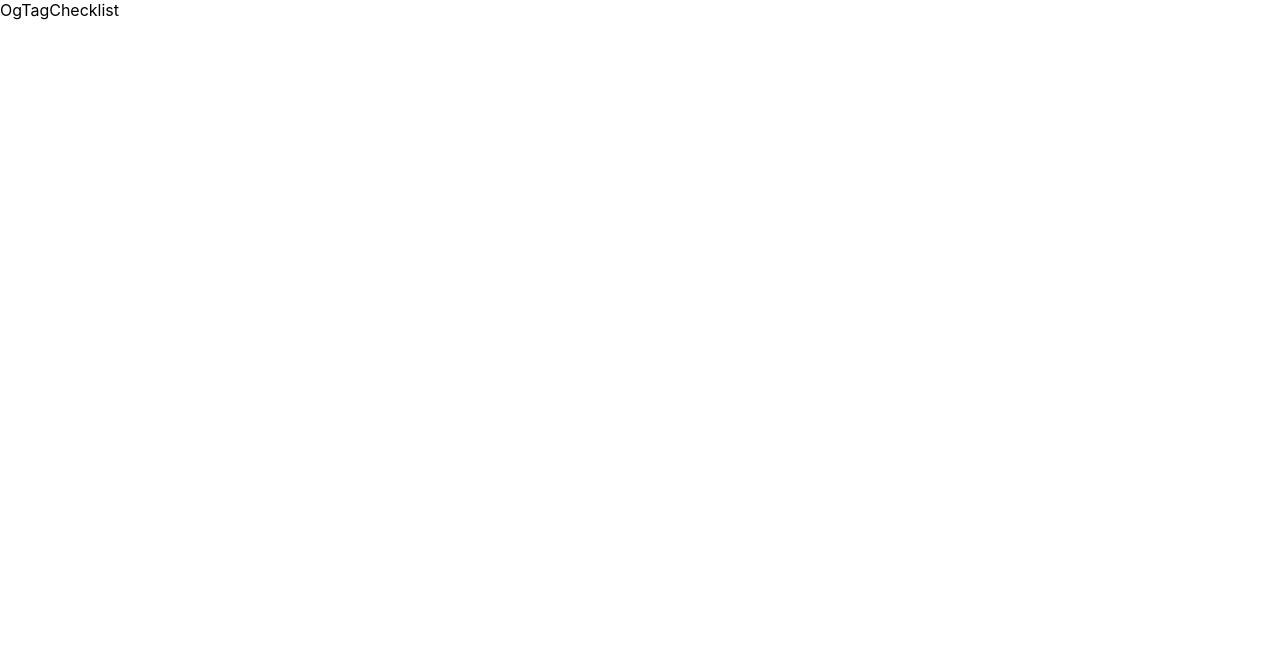
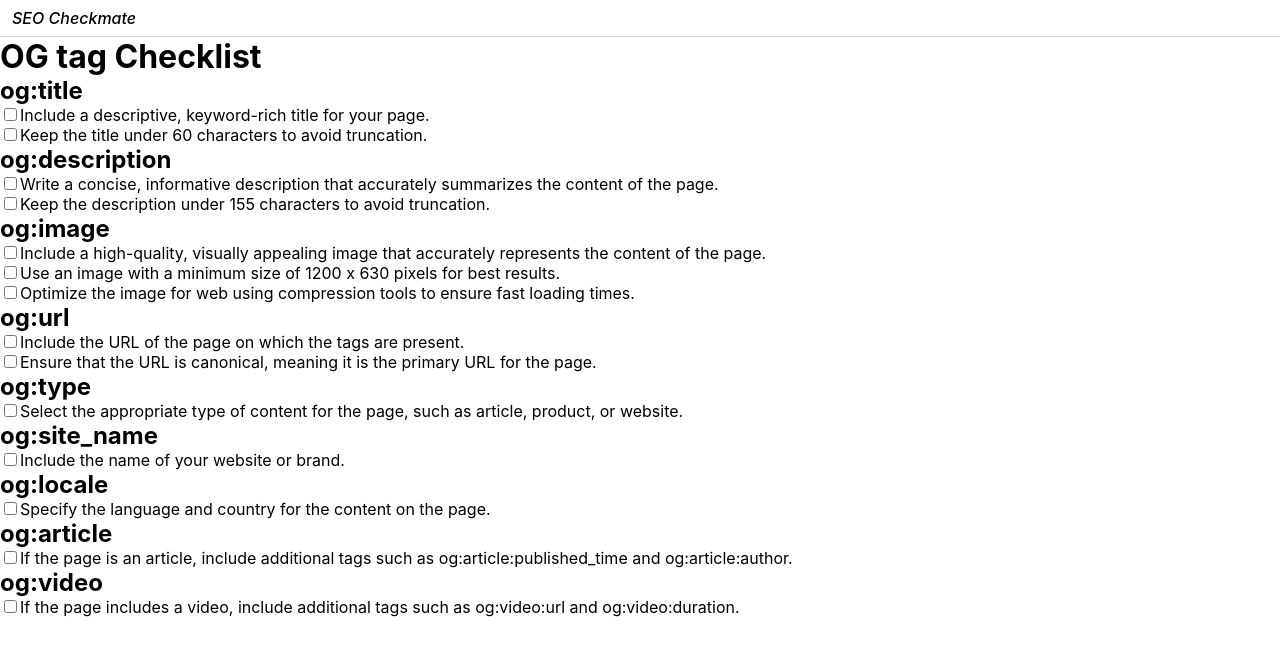
Before and after one commit to siddhigate/seo-checkmate, a React (Create React App) app: page /ogtags-seo in a window 1280 px wide. Shown: the top 656 px of the page. Built offline with nearby package versions, Linux system fonts and the light colour scheme.

Commit message:
feat: added display og-tag checklist feature

```diff
--- a/src/pages/OgTagChecklist/index.jsx
+++ b/src/pages/OgTagChecklist/index.jsx
@@ -1,7 +1,13 @@
 import React from "react";
+import Checklist from "../../components/Checklist";
+import Nav from "../../components/Nav";
+import {ogTagsChecklist} from '../../data/ogtagsSEO'
 
 const OgTagChecklist = () => {
-  return <div>OgTagChecklist</div>;
+  return <div>
+    <Nav/>
+    <Checklist title = "OG tag Checklist" checklistData={ogTagsChecklist} />
+  </div>;
 };
 
 export default OgTagChecklist;
```
